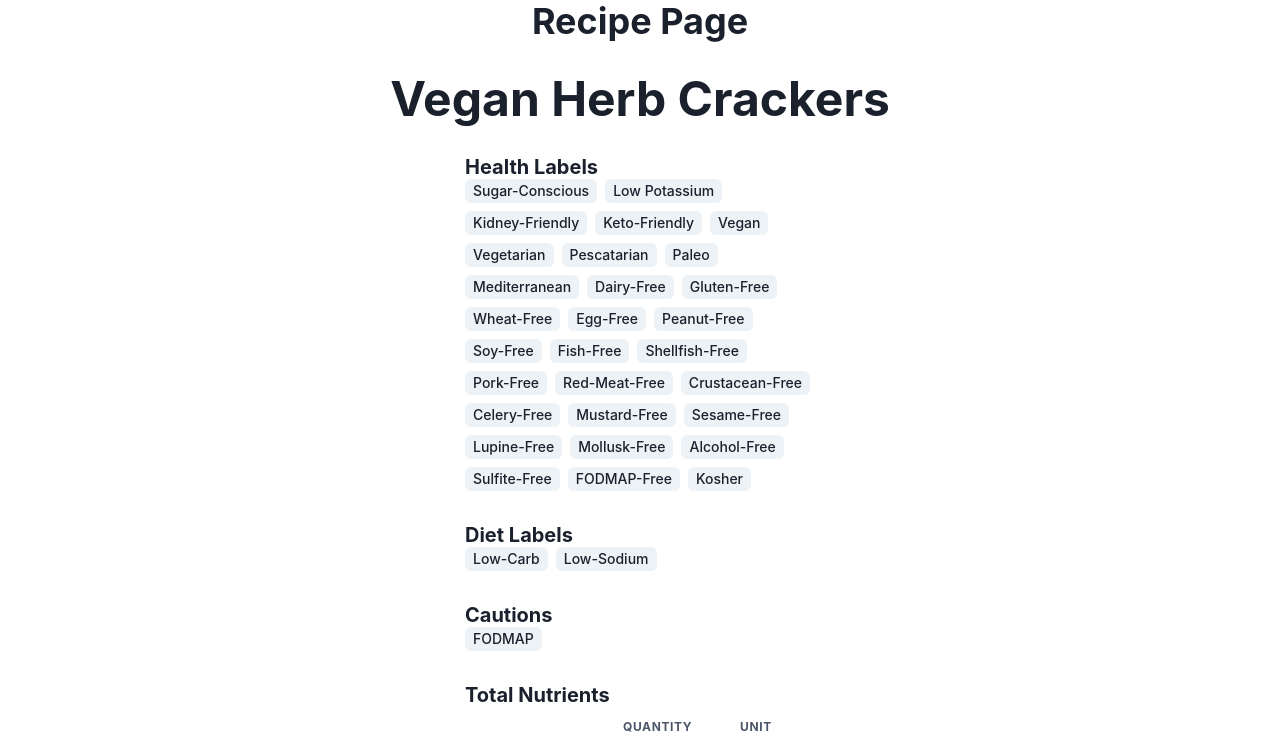
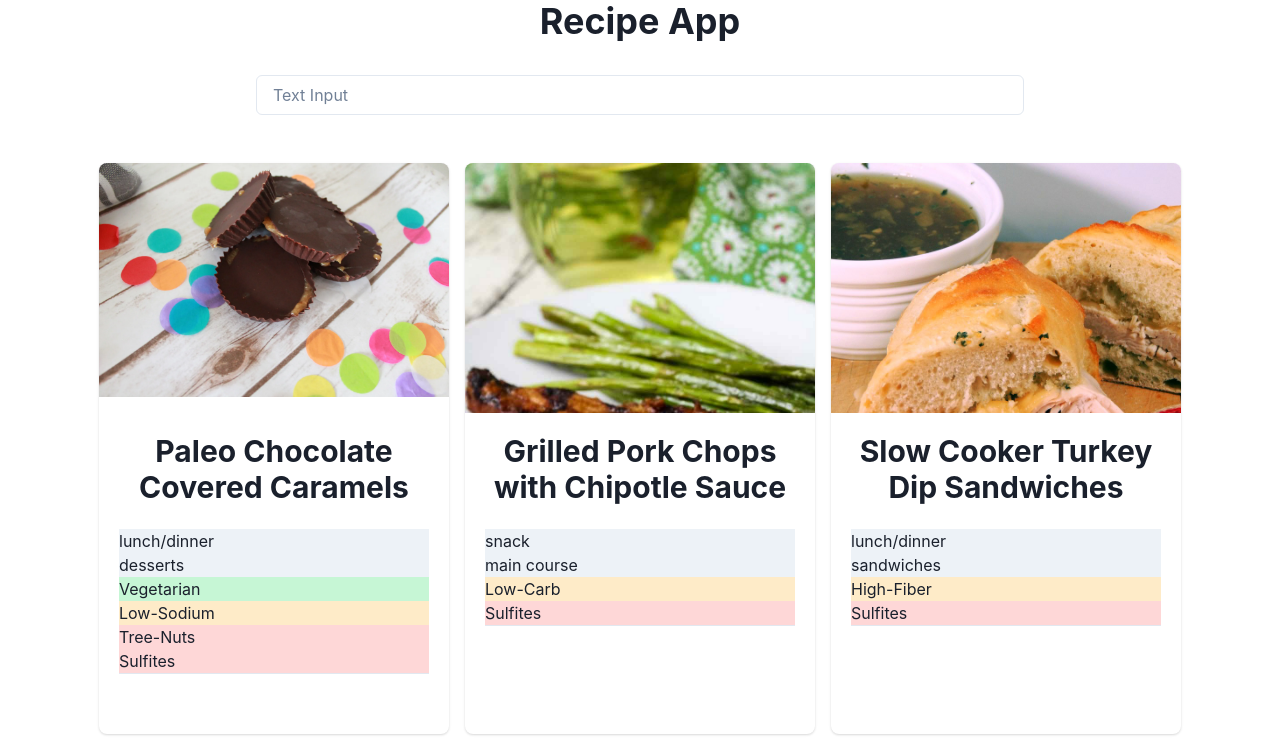
Before and after one commit to tomlajtos/winc-a5-recipe-app, a React (Vite) app: page / in a window 1280 px wide. Shown: the top 745 px of the page. Built offline with nearby package versions, Linux system fonts and the light colour scheme.

Commit message:
feat(RecipeListPage): Clicking on recipe card will open RecipePage

```diff
--- a/src/components/RecipeList.jsx
+++ b/src/components/RecipeList.jsx
@@ -1,11 +1,15 @@
 import { Wrap } from "@chakra-ui/react";
 import { RecipeCard } from "./RecipeCard";
 
-export const RecipeList = ({ recipes }) => {
+export const RecipeList = ({ recipes, handleClick }) => {
   return (
     <Wrap justify={"center"} spacing={4} p={4}>
       {recipes.map((recipe) => (
-        <RecipeCard key={recipe.label} recipe={recipe} />
+        <RecipeCard
+          key={recipe.label}
+          recipe={recipe}
+          handleClick={handleClick}
+        />
       ))}
     </Wrap>
   );
--- a/src/components/RecipeSearch.jsx
+++ b/src/components/RecipeSearch.jsx
@@ -3,7 +3,7 @@ import { RecipeList } from "./RecipeList";
 import { TextInput } from "./ui/TextInput";
 import { useState } from "react";
 
-export const RecipeSearch = ({ recipes }) => {
+export const RecipeSearch = ({ recipes, handleClick }) => {
   const [searchField, setSearchField] = useState("");
   // split user input in serchfield by below special charakters and white-space,
   // hyphen is not included since it can be found in health labels.
@@ -32,7 +32,10 @@ export const RecipeSearch = ({ recipes }) => {
   return (
     <Flex direction={"column"} align={"center"} gap={8} minW={"100%"} py={8}>
       <TextInput handleChange={handleChange} />
-      <RecipeList recipes={findMatchingRecipes(recipes, searchTerms)} />
+      <RecipeList
+        recipes={findMatchingRecipes(recipes, searchTerms)}
+        handleClick={handleClick}
+      />
     </Flex>
   );
 };
--- a/src/pages/RecipeListPage.jsx
+++ b/src/pages/RecipeListPage.jsx
@@ -6,18 +6,18 @@ import { useState } from "react";
 
 export const RecipeListPage = () => {
   const recipes = data.hits.map((hit) => hit.recipe);
-  const testRecipe = recipes[7];
-  // console.log("testObj:", testRecipe);
-  // const [selectedRecipe, setSelectedRecipe] = useState(null);
-  const [selectedRecipe, setSelectedRecipe] = useState(testRecipe);
+  const [selectedRecipe, setSelectedRecipe] = useState(null);
   return (
     <Center minH="100vh" flexDir="column">
       {selectedRecipe ? (
-        <RecipePage recipe={selectedRecipe} />
+        <RecipePage
+          recipe={selectedRecipe}
+          handleButtonClick={setSelectedRecipe}
+        />
       ) : (
         <>
           <Heading>Recipe App</Heading>
-          <RecipeSearch recipes={recipes} />
+          <RecipeSearch recipes={recipes} handleClick={setSelectedRecipe} />
         </>
       )}
     </Center>
```
